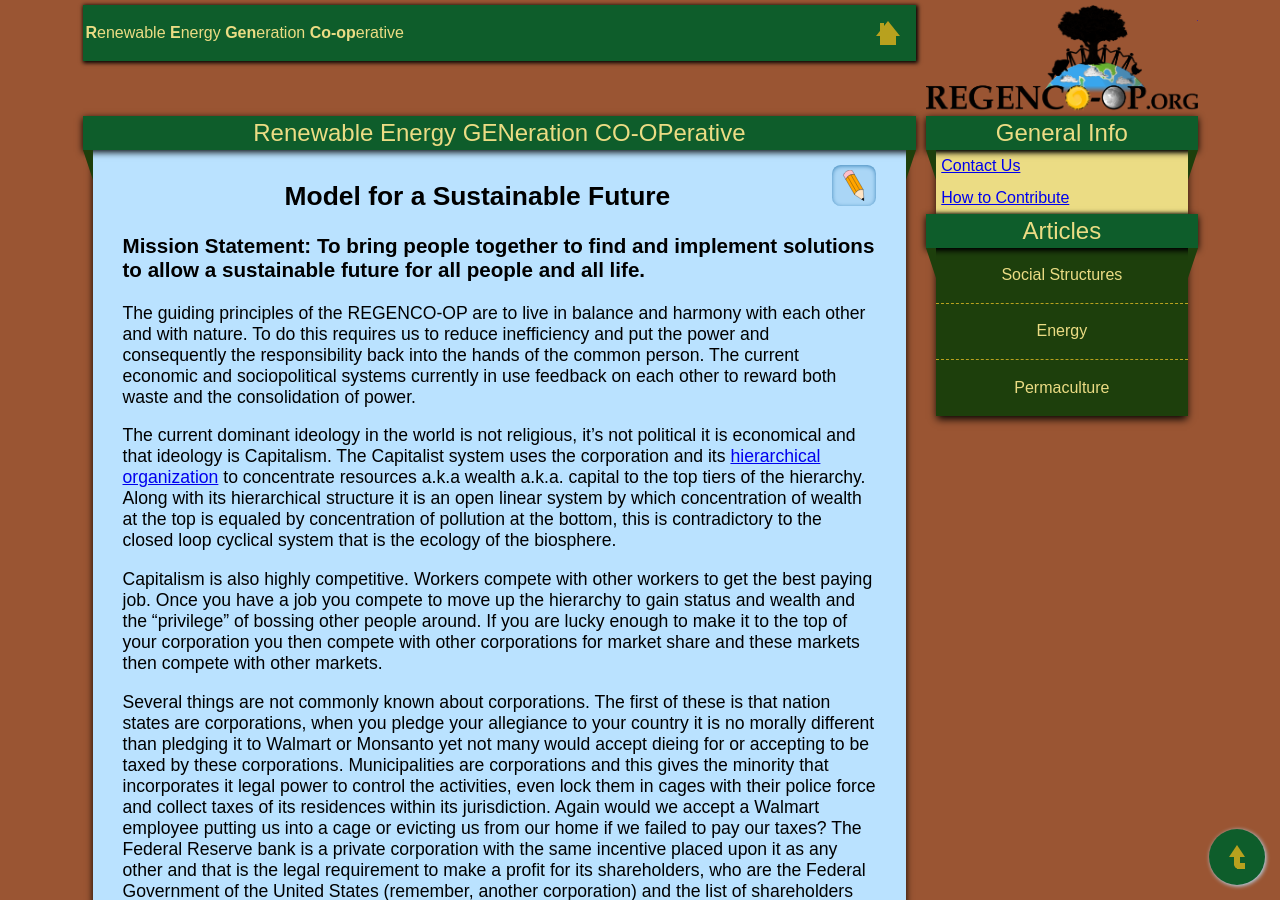
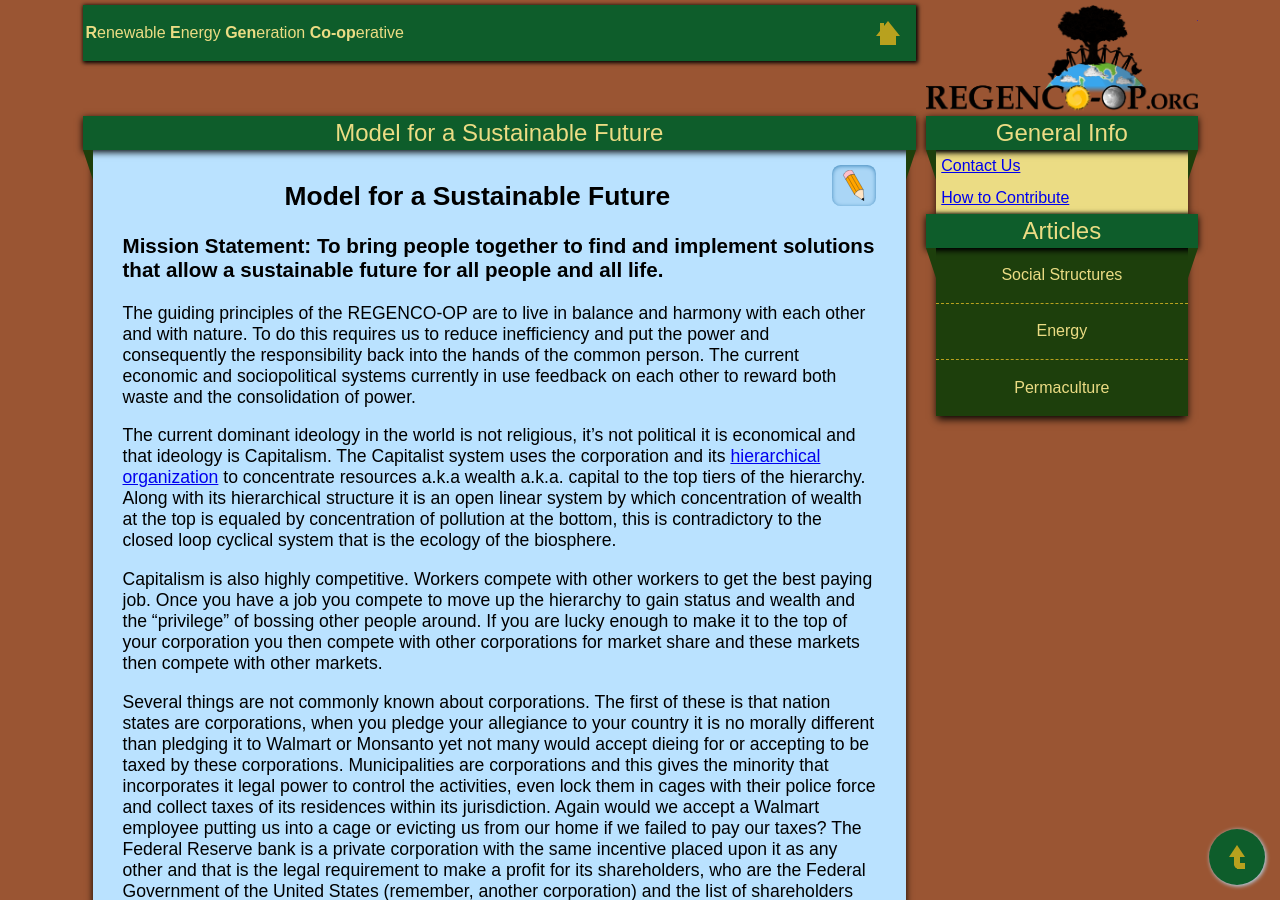
Before and after one commit to joshhennen/RegenCo-op, a Jekyll site: the page built from docs/index.md, in a window 1280 px wide and 900 px high. Built offline with Jekyll 4.4.1, drawn with Linux system fonts in a browser that asks for light colours; our own code applies the rules of GitHub Pages for plain Markdown files.

```diff
--- /dev/null
+++ b/Gemfile
@@ -0,0 +1,2 @@
+source 'https://rubygems.org'
+gem 'github-pages', group: :jekyll_plugins
--- a/docs/_config.yml
+++ b/docs/_config.yml
@@ -6,3 +6,15 @@ collections:
 
 sass:
     sass_dir: _sass
+
+name: Regen Co-op
+description: Bringing people together to find and implement solutions that allow a sustainable future for all people and all life.
+url: http://www.regenco-op.org
+logo: /images/logo.png
+
+gems:
+  - jekyll-seo-tag
+  - jekyll-sitemap
+
+exclude:
+  - _articles/ArticleTemplate.md
--- a/docs/_includes/top.html
+++ b/docs/_includes/top.html
@@ -2,7 +2,7 @@
 <html>
 
 <head>
-	<title>{% if page.title %}{{ page.title }} - {% endif %}Regen Co-op</title>
     <meta name="viewport" content="width=device-width,initial-scale=1">
 	<link rel="stylesheet" type="text/css" href="{{ site.github.url }}/css/main.css">
+	{% seo %}
 </head>
--- a/docs/index.md
+++ b/docs/index.md
@@ -1,12 +1,11 @@
 ---
 layout: article
-title: Renewable Energy GENeration CO-OPerative
 ---
 
 ## Model for a Sustainable Future
 {: .center}
 
-### Mission Statement: To bring people together to find and implement solutions to allow a sustainable future for all people and all life.
+### Mission Statement: To bring people together to find and implement solutions that allow a sustainable future for all people and all life.
 
 The  guiding principles of the REGENCO-OP are to live in balance and harmony with each other and with nature. To do this requires us to reduce inefficiency and put the power and consequently the responsibility back into the hands of the common person. The current economic and sociopolitical systems currently in use feedback on each other to reward both waste and the consolidation of power.
 
```
Also changed, not shown: Gemfile.lock (added), 1 other file.
